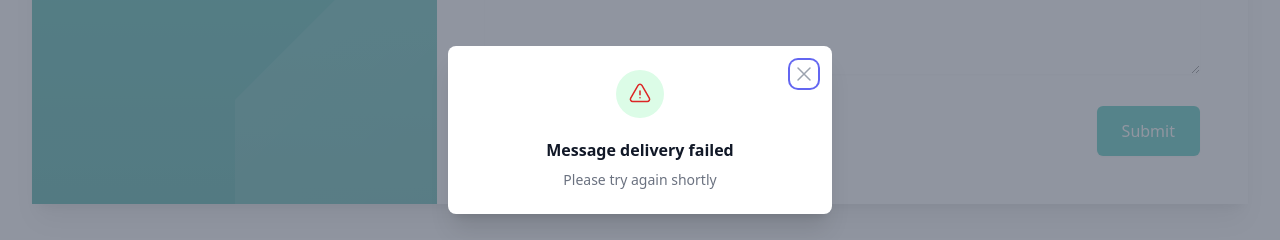
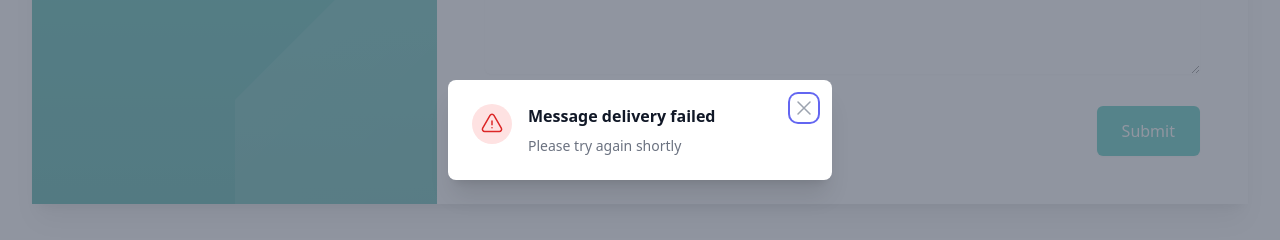
Before and after one commit to Sam-2019/my-project, a React (Vite) app: page /contact in a window 1280 px wide. Both pictures are taken after typing "Sample", "Sample", "name@example.com", "Sample", "Sample", "Sample" into the empty fields and a click on the button "Submit". Shown: the part 1234-1474 px from the top of the page. Built offline with nearby package versions, Linux system fonts and the light colour scheme; no server answers.

Commit message:
code cleanup

```diff
--- a/src/components/notify.jsx
+++ b/src/components/notify.jsx
@@ -13,12 +13,16 @@ export default function Notify({ modal, setModal, message }) {
 
  const icon =
   message.type === "success" ? (
+   <div className="mx-auto flex h-12 w-12 flex-shrink-0 items-center justify-center rounded-full bg-green-100 sm:mx-0 sm:h-10 sm:w-10">
     <CheckIcon className="h-6 w-6 text-green-600" aria-hidden="true" />
+   </div>
   ) : (
+   <div className="mx-auto flex h-12 w-12 flex-shrink-0 items-center justify-center rounded-full bg-red-100 sm:mx-0 sm:h-10 sm:w-10">
     <ExclamationTriangleIcon
      className="h-6 w-6 text-red-600"
      aria-hidden="true"
     />
+   </div>
   );
 
  return (
@@ -58,11 +62,9 @@ export default function Notify({ modal, setModal, message }) {
           <XMarkIcon className="h-6 w-6" aria-hidden="true" />
          </button>
         </div>
-        <div>
-         <div className="mx-auto flex h-12 w-12 items-center justify-center rounded-full bg-green-100">
+        <div className="sm:flex sm:items-start">
          {icon}
-         </div>
-         <div className="mt-3 text-center sm:mt-5">
+         <div className="mt-3 text-center sm:ml-4 sm:mt-0 sm:text-left">
           <Dialog.Title
            as="h3"
            className="text-base font-semibold leading-6 text-gray-900"
--- a/src/pages/contact.jsx
+++ b/src/pages/contact.jsx
@@ -12,8 +12,9 @@ export default function Contact() {
  const [message, setMessage] = React.useState({
   header: "",
   body: "",
-  type: null,
+  type: "",
  });
+
  const {
   register,
   handleSubmit,
@@ -22,7 +23,6 @@ export default function Contact() {
  } = useForm();
 
  const hook = import.meta.env.VITE_SLACK_KEY;
-
  const onSubmit = async (data) => {
   var payload = {
     text: `Name: ${data.firstName} ${data.lastName} \nEmail: ${data.email} \nPhone: ${data.phone ? data.phone : "N/A"} \nSubject: ${data.subject} \nMessage: ${data.message}`,
```
Lines whose indentation alone changed are shown as unchanged.
